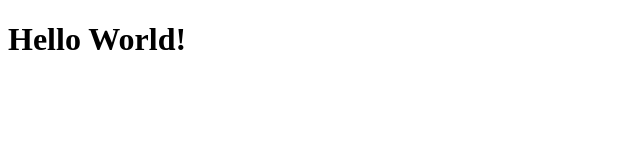
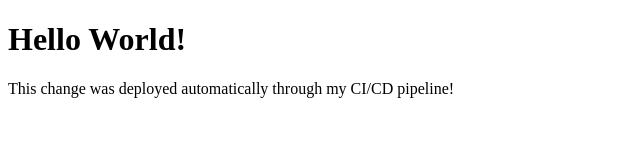
Before and after one commit to singhr45625/learning-ci-cd-1, a plain HTML site: page index.html in a window 1280 px wide. Shown: the whole page, without its empty margins (0-640 px from the left). Drawn offline with Linux system fonts and the light colour scheme.

Commit message:
Update message to confirm pipeline works

```diff
--- a/index.html
+++ b/index.html
@@ -9,6 +9,7 @@
 
 <body>
     <h1>Hello World!</h1>
+    <p>This change was deployed automatically through my CI/CD pipeline!</p>
 </body>
 
 </html>
```
